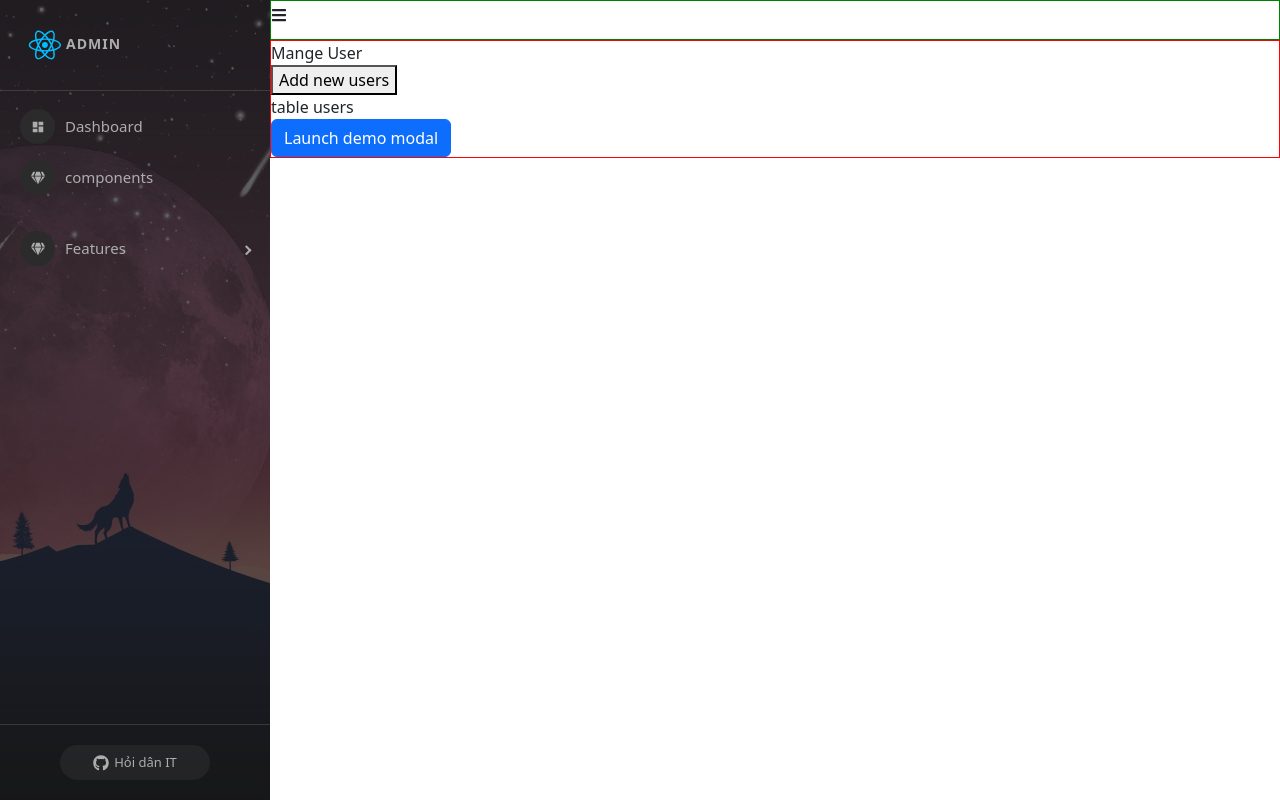
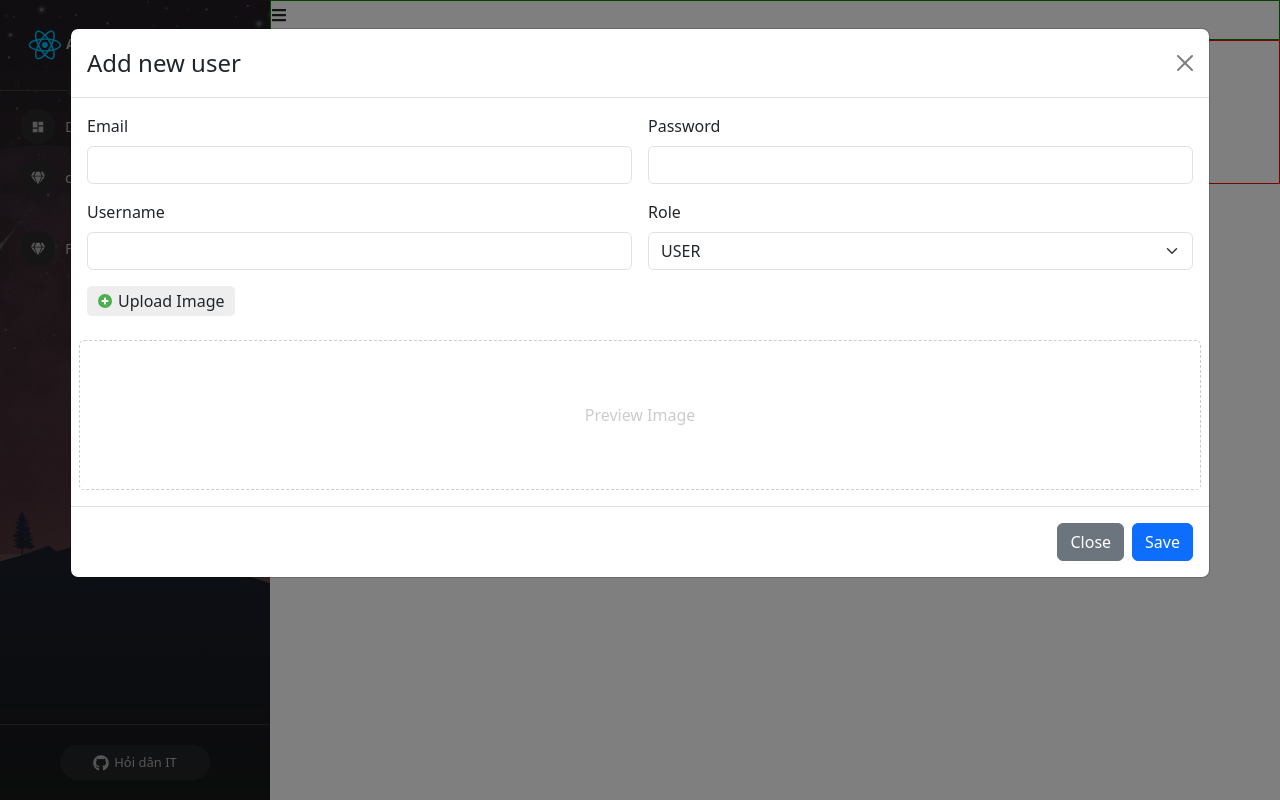
Before and after one commit to tranminhnghia01/KhoaHocReact, a React (Create React App) app: page /admins/manage-users in a window 1280 px wide. Both pictures are taken after a click on the button "Add new users". Built offline with nearby package versions, Linux system fonts and the light colour scheme.

Commit message:
create users db

```diff
--- a/src/components/Admin/Content/ManageUser.js
+++ b/src/components/Admin/Content/ManageUser.js
@@ -1,16 +1,27 @@
 import ModalCreateUser from "./ModalCreateUser";
 import "./ManageUser.scss";
+import { FcPlus } from "react-icons/fc";
+import { useState } from "react";
 
 const ManageUser = (props) => {
+  const [showModelCreateUser, setShowModelCreateUser] = useState(false);
   return (
     <div className="manage-user-container">
       <div className="title">Mange User</div>
       <div className="users-content">
-        <div>
-          <button>Add new users</button>
+        <div className="btn-add-new">
+          <button
+            className="btn btn-success"
+            onClick={() => setShowModelCreateUser(true)}
+          >
+            <FcPlus /> Add new users
+          </button>
         </div>
-        <div>table users</div>
-        <ModalCreateUser />
+        <div className="table-users-container">table users</div>
+        <ModalCreateUser
+          show={showModelCreateUser}
+          setShow={setShowModelCreateUser}
+        />
       </div>
     </div>
   );
--- a/src/components/Admin/Content/ManageUser.scss
+++ b/src/components/Admin/Content/ManageUser.scss
@@ -1,9 +1,14 @@
 .manage-user-container {
+  padding: 10px;
   .users-content {
-    .img-preview {
-      border: 1px solid red;
-      height: 150px;
+    .btn-add-new {
+      margin: 15px 0;
     }
+  }
+
+  .title {
+    font-weight: 600;
+    font-size: 20px;
   }
 }
 
--- a/src/components/Admin/Content/ModalCreateUser.js
+++ b/src/components/Admin/Content/ModalCreateUser.js
@@ -2,12 +2,20 @@ import { useState } from "react";
 import Button from "react-bootstrap/Button";
 import Modal from "react-bootstrap/Modal";
 import { FcPlus } from "react-icons/fc";
+import axios from "axios";
 
-const ModalCreateUser = () => {
-  const [show, setShow] = useState(false);
+const ModalCreateUser = (props) => {
+  const { show, setShow } = props;
 
-  const handleClose = () => setShow(false);
-  const handleShow = () => setShow(true);
+  const handleClose = () => {
+    setShow(false);
+    setEmail("");
+    setUsername("");
+    setPassword("");
+    setRole("USER");
+    setImange("");
+    setPreviewImage("");
+  };
 
   const [email, setEmail] = useState("");
   const [password, setPassword] = useState("");
@@ -23,11 +31,38 @@ const ModalCreateUser = () => {
     }
   };
 
+  const handSubmitCreateUser = async () => {
+    //validate
+
+    //callApi
+    // let data = {
+    //   email: email,
+    //   password: password,
+    //   username: username,
+    //   role: role,
+    //   userImage: image,
+    // };
+    // console.log(data);
+
+    const data = new FormData();
+    data.append("email", email);
+    data.append("password", password);
+    data.append("username", username);
+    data.append("role", role);
+    data.append("userImage", image);
+
+    let res = await axios.post(
+      "http://localhost:8081/api/v1/participant",
+      data
+    );
+    console.log(">>>>>", res);
+  };
+
   return (
     <>
-      <Button variant="primary" onClick={handleShow}>
+      {/* <Button variant="primary" onClick={handleShow}>
         Launch demo modal
-      </Button>
+      </Button> */}
 
       <Modal
         show={show}
@@ -108,7 +143,7 @@ const ModalCreateUser = () => {
           <Button variant="secondary" onClick={handleClose}>
             Close
           </Button>
-          <Button variant="primary" onClick={handleClose}>
+          <Button variant="primary" onClick={() => handSubmitCreateUser()}>
             Save
           </Button>
         </Modal.Footer>
```
